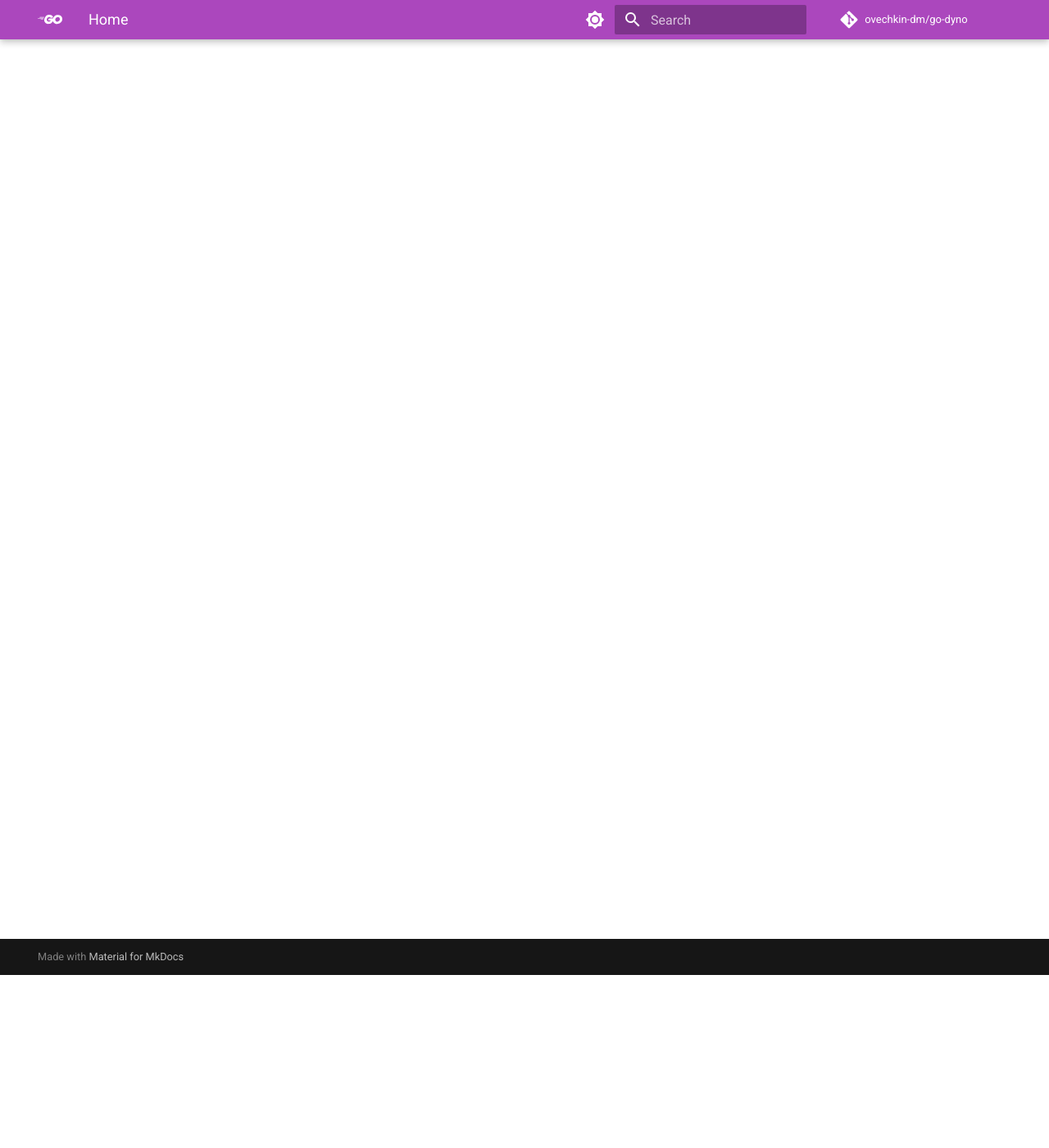
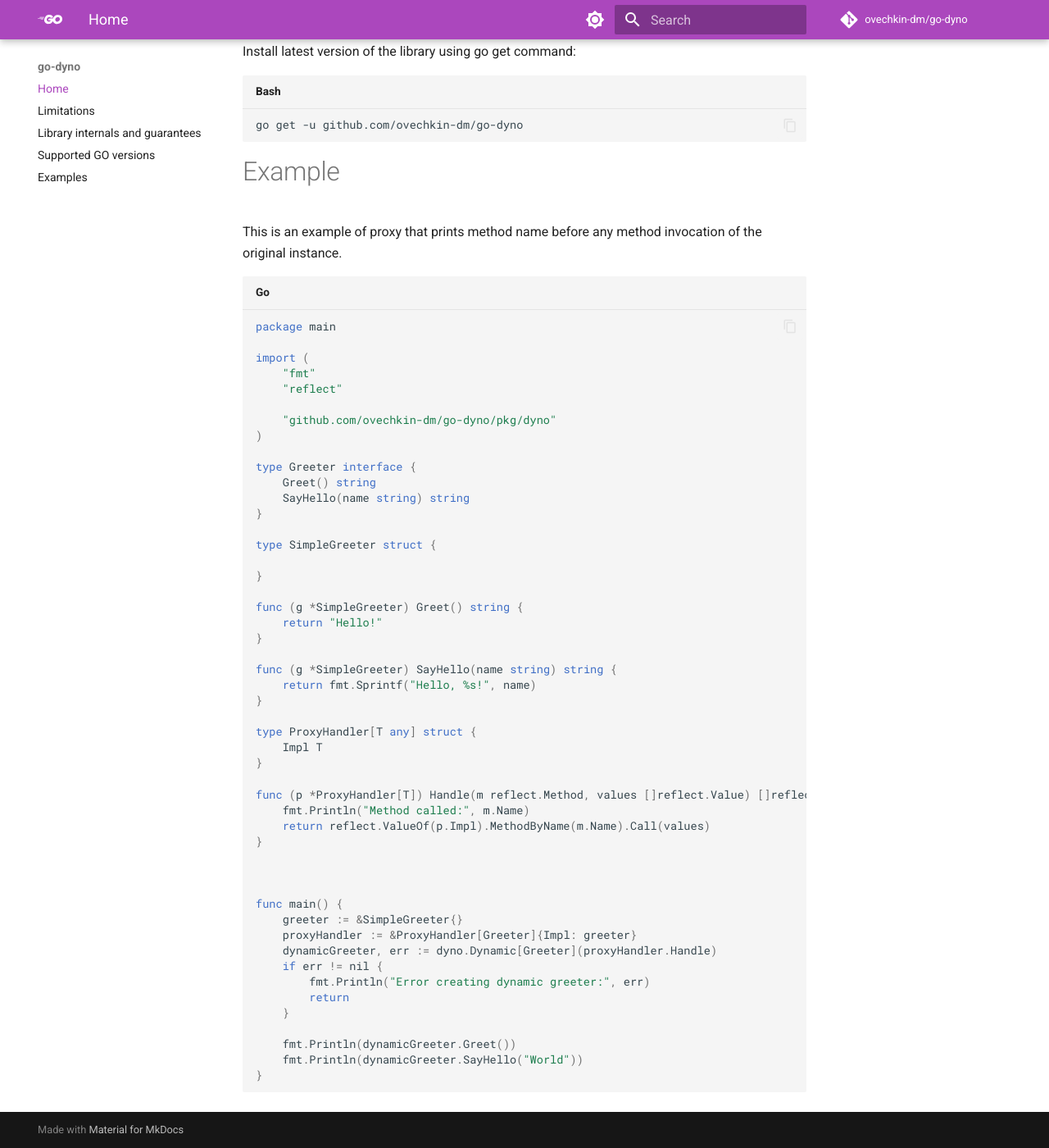
Before and after one commit to ovechkin-dm/go-dyno, an MkDocs documentation site: the page built from docs/index.md, in a window 1280 px wide and 1400 px high, scrolled down 211 px. Shown: the whole window at 82% size. Built offline with MkDocs 1.6.1 and Material for MkDocs 9.7.7, drawn with Linux system fonts in a browser that asks for light colours; comment, search, counter and statistics services are not loaded; the version menu is left out.

````diff
--- a/docs/index.md
+++ b/docs/index.md
@@ -1 +1,65 @@
 # Go-dyno
+
+# Quick start
+
+Install latest version of the library using go get command:
+
+```bash
+go get -u github.com/ovechkin-dm/go-dyno
+```
+
+# Example
+
+This is an example of proxy that prints method name before any method invocation of the original instance.
+
+```go
+package main
+
+import (
+	"fmt"
+	"reflect"
+
+	"github.com/ovechkin-dm/go-dyno/pkg/dyno"
+)
+
+type Greeter interface {
+	Greet() string
+	SayHello(name string) string
+}
+
+type SimpleGreeter struct {
+
+}
+
+func (g *SimpleGreeter) Greet() string {
+	return "Hello!"
+}
+
+func (g *SimpleGreeter) SayHello(name string) string {
+	return fmt.Sprintf("Hello, %s!", name)
+}
+
+type ProxyHandler[T any] struct {
+	Impl T
+}
+
+func (p *ProxyHandler[T]) Handle(m reflect.Method, values []reflect.Value) []reflect.Value {
+	fmt.Println("Method called:", m.Name)
+	return reflect.ValueOf(p.Impl).MethodByName(m.Name).Call(values)
+}
+
+
+
+func main() {
+	greeter := &SimpleGreeter{}
+	proxyHandler := &ProxyHandler[Greeter]{Impl: greeter}
+	dynamicGreeter, err := dyno.Dynamic[Greeter](proxyHandler.Handle)
+	if err != nil {
+		fmt.Println("Error creating dynamic greeter:", err)
+		return
+	}
+
+	fmt.Println(dynamicGreeter.Greet())
+	fmt.Println(dynamicGreeter.SayHello("World"))
+}
+```
--- a/mkdocs.yml
+++ b/mkdocs.yml
@@ -52,6 +52,10 @@ markdown_extensions:
 
 nav:
   - Home: index.md
+  - Limitations: limitations.md
+  - Library internals and guarantees: internals.md
+  - Supported GO versions: supported-go-versions.md
+  - Examples: examples.md
 
 extra_css:
   - stylesheets/extra.css
````
Also changed, not shown: docs/examples.md (added, +59 -0 lines), docs/internals.md (added, +85 -0 lines), docs/limitations.md (added, +9 -0 lines), docs/supported-go-versions.md (added, +11 -0 lines).
